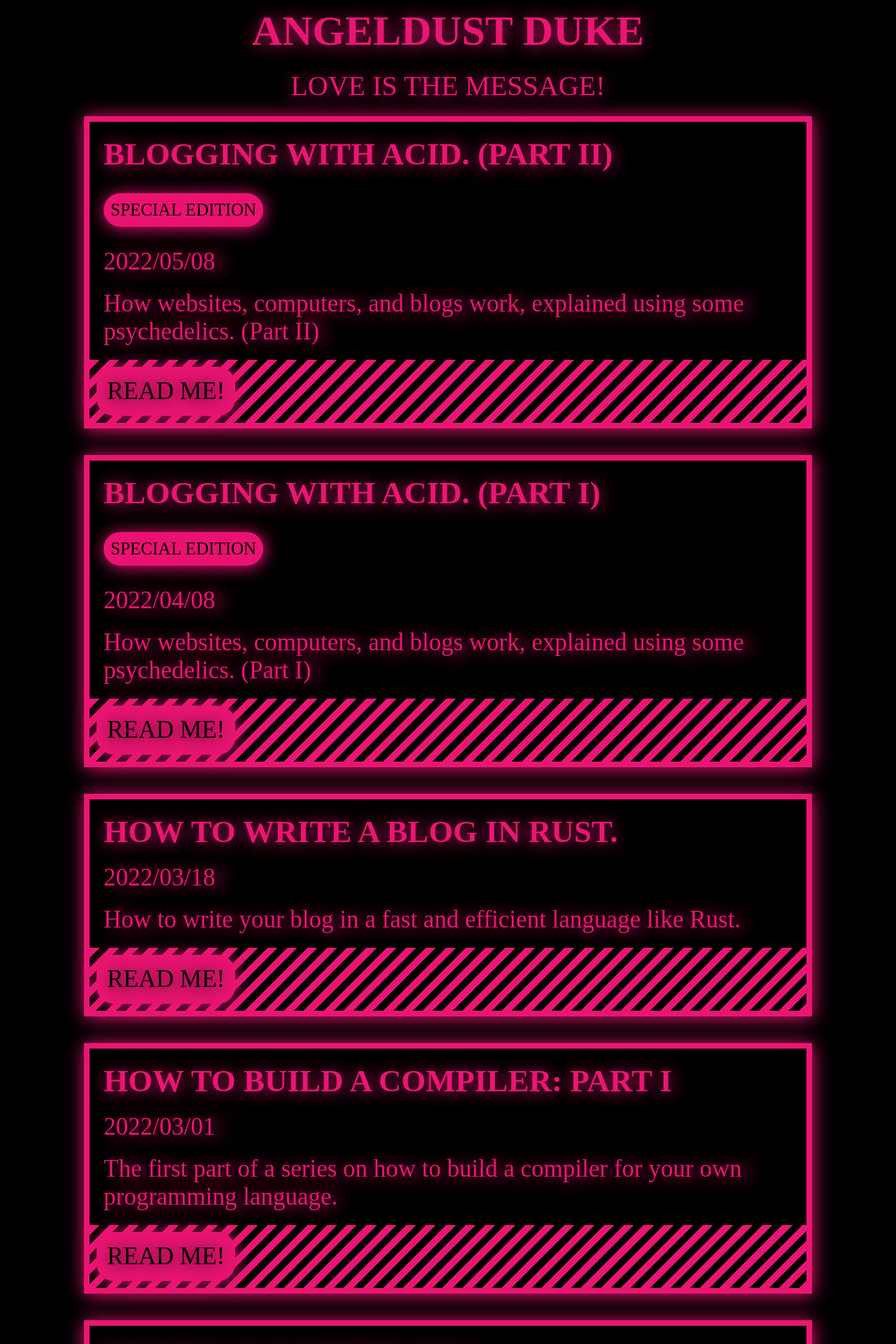
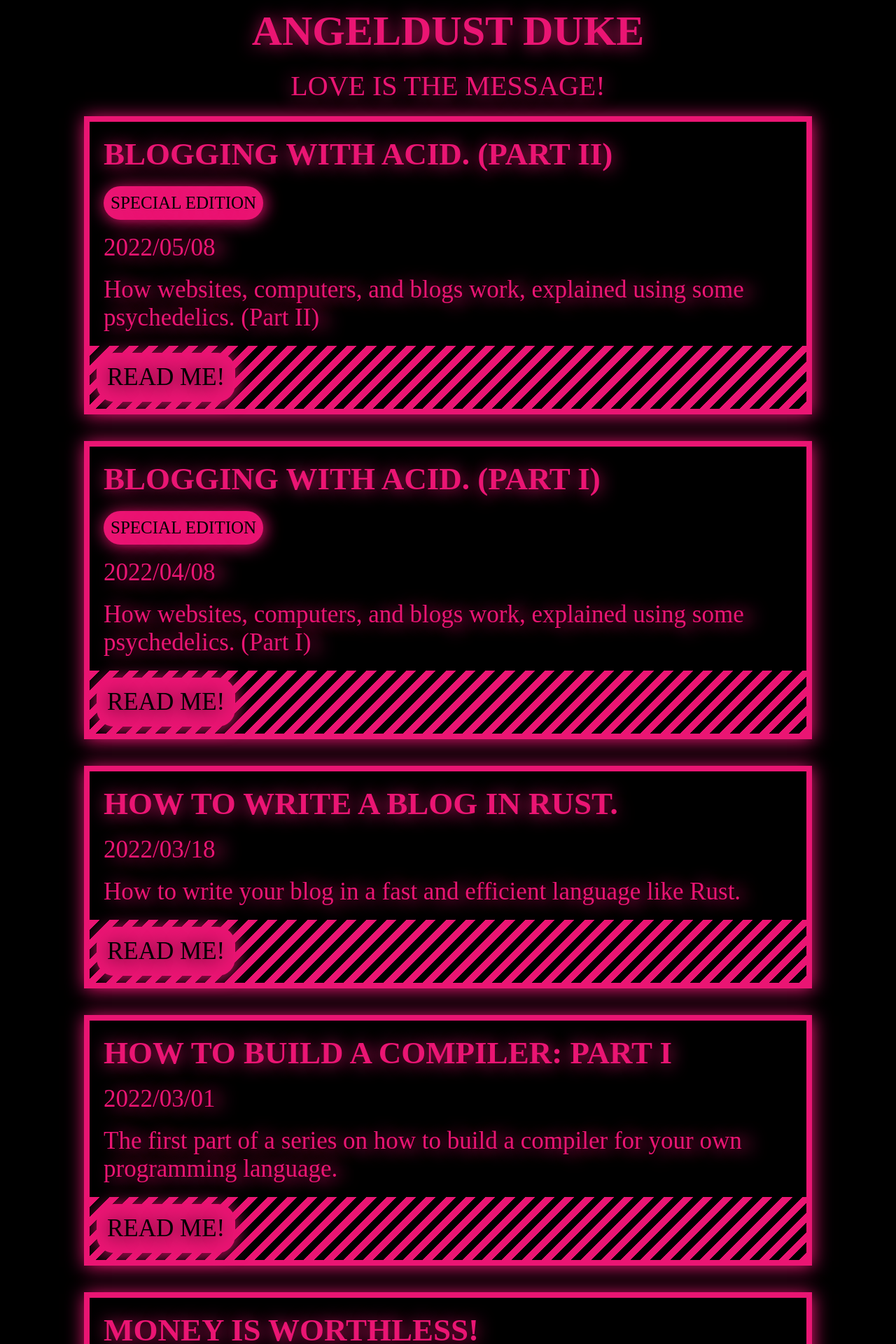
Before and after one commit to iamtheblackunicorn/angeldustduke, a Jekyll site: the page built from index.markdown, in a window 1280 px wide. Shown: the part 481-2401 px from the top of the page at 70% size. Built offline with Jekyll 4.4.1, drawn with Linux system fonts in a browser that asks for light colours; some web fonts are replaced.

Commit message:
Badge fixed.

```diff
--- a/_layouts/blog.html
+++ b/_layouts/blog.html
@@ -9,8 +9,8 @@
    <div class="content">
     <h2>{{ post.title }}</h2>
     {% if post.isSpecial == true %}
-     <ul class="tags">
-      <li class="tags">{{ site.specialEditonString }}</li>
+     <ul class="specialEdition">
+      <li class="specialEdition">{{ site.specialEditonString }}</li>
      </ul>
      {% else %}
      {% endif %}
@@ -24,7 +24,7 @@
    {% else %}
    {% endif %}
    {% endfor %}
+   {% include breaker.html %}
    {% include javascript.html %}
  </body>
 </html>
-{% include breaker.html %}
--- a/_sass/angeldustduke/_desktop.scss
+++ b/_sass/angeldustduke/_desktop.scss
@@ -13,8 +13,8 @@
   right: 0;
   background-color: $mainColor;
   box-sizing: border-box;
-  margin: 0;
-  padding: 0;
+  margin: 0px;
+  padding: 0px;
 }
 
 img.profile {
@@ -363,3 +363,37 @@
 li.tags:before {
   content: "";
 }
+ul.specialEdition {
+  margin-left: 20px;
+  margin-right: 0px;
+  margin-top: 0px;
+  margin-bottom: 0px;
+  list-style: none;
+  padding: 0px;
+  text-align: left;
+}
+li.specialEdition {
+  border-radius: 25px;
+  background-color: $accentColor;
+  color: $mainColor;
+  font-family: $headingFont;
+  font-size: 25px;
+  display: inline-block;
+  padding: 10px;
+  margin-top: 0px;
+  margin-bottom: 0px;
+  margin-right: 10px;
+  margin-left: 0px;
+  transition-duration: 0.6s;
+  border: none;
+  box-shadow: 1px 2px 25px $accentColor;
+}
+li.specialEdition:before {
+  content: "";
+}
+li.specialEdition:hover {
+  border: 4px solid $accentColor;
+  color: $accentColor;
+  padding: 15px;
+  background-color: $mainColor;
+}
```
